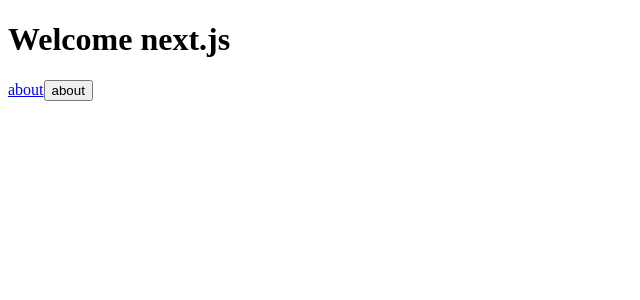
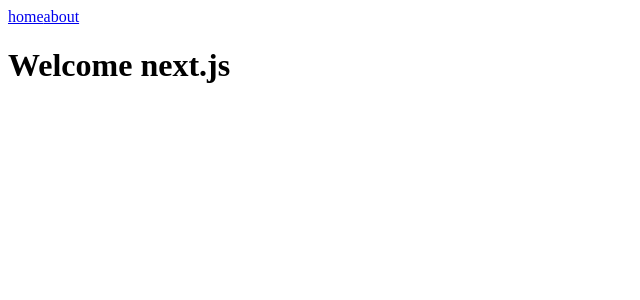
Before and after one commit to WenMiTech/next-training, a Next.js app: page / in a window 1280 px wide. Shown: the top 300 px of the page, without its empty margins (0-640 px from the left). Built offline with nearby package versions, Linux system fonts and the light colour scheme.

Commit message:
add common compoennt

```diff
--- /dev/null
+++ b/components/Header.js
@@ -0,0 +1,10 @@
+import Link from 'next/link';
+
+const Header = () => (
+    <div>
+        <Link href="/"><a> home</a></Link>
+        <Link href="/about"><a>about</a></Link>
+    </div>
+)
+
+export default Header;
--- /dev/null
+++ b/pages/Layout.js
@@ -0,0 +1,11 @@
+import Header from '../components/Header';
+
+
+const Layout = (props) => (
+    <div>
+        <Header />
+        {props.children}
+    </div>
+)
+
+export default Layout;
--- a/pages/index.js
+++ b/pages/index.js
@@ -1,14 +1,13 @@
 import Link from 'next/link';
-
+import Layout from './Layout';
 const Index = () => {
 
     return (
-        <div>
-            <h1>Welcome next.js</h1>
-            {/* no effect */}
-            <Link href="/about" style={{ fontSize: 20 }}><a>about</a></Link>
-            <Link href="/about"><button>about</button></Link>
-        </div>
+        <Layout>
+            <div>
+                <h1>Welcome next.js</h1>
+            </div>
+        </Layout>
     )
 }
 
```
Also changed, not shown: pages/about.js (+8 -3 lines).
